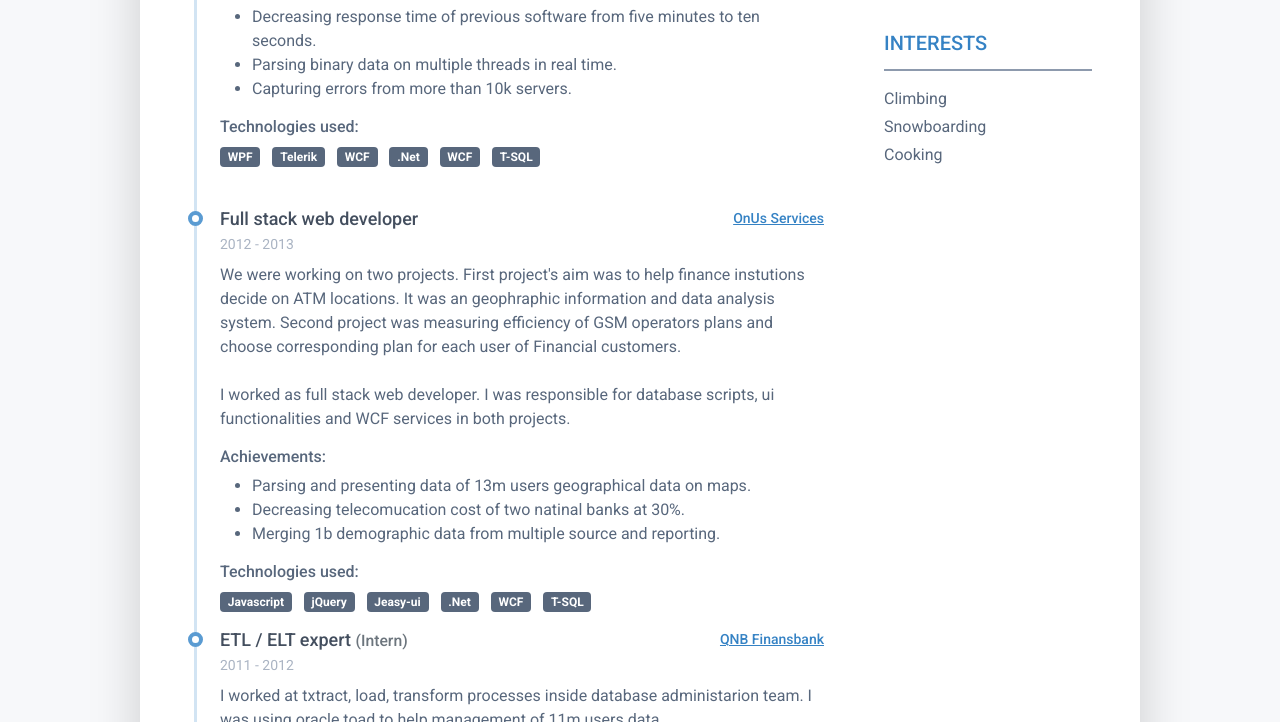
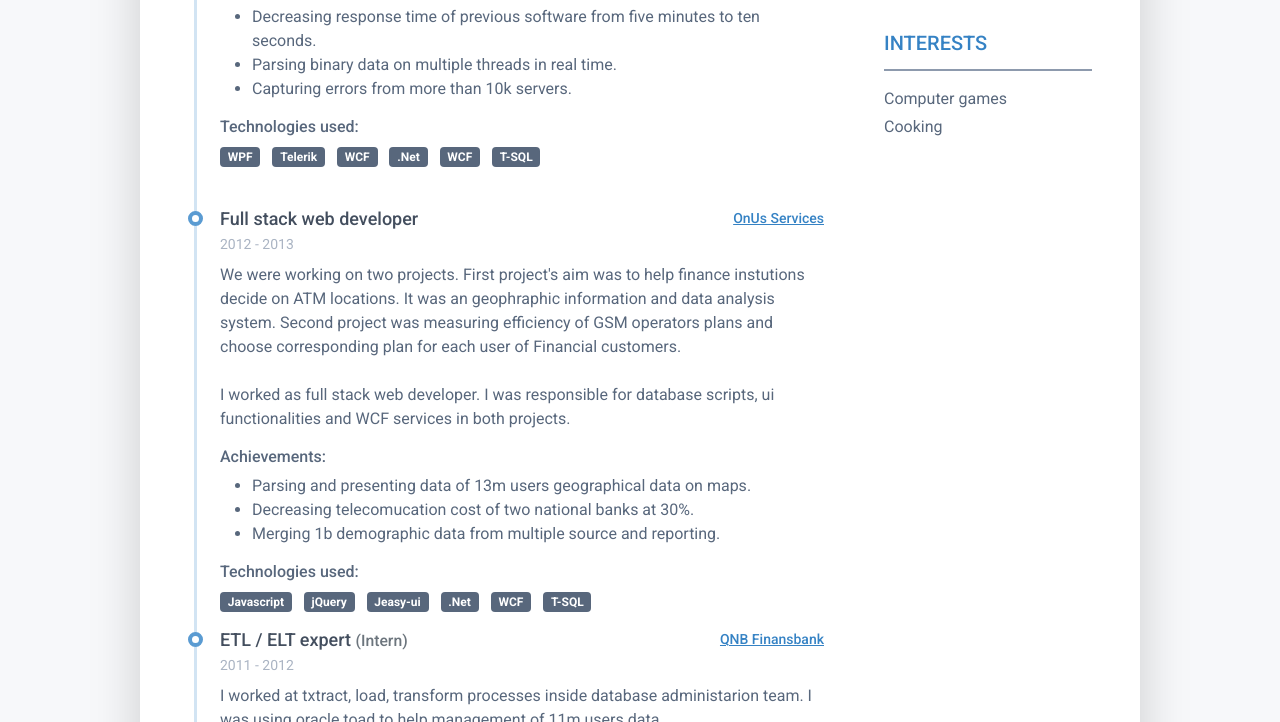
Before and after one commit to osmanraifgunes/osmanraifgunes.github.io, a plain HTML site: page index.html in a window 1280 px wide. Shown: the part 1720-2442 px from the top of the page. Drawn offline with Linux system fonts and the light colour scheme.

Commit message:
pdf update

```diff
--- a/index.html
+++ b/index.html
@@ -121,7 +121,7 @@
 											<h4 class="resume-timeline-item-desc-heading font-weight-bold">Achievements:
 											</h4>
 											<ul>
-												<li>Development of and exit with <a href="https://robotqa.com/" target="blank">RobotQA</a>.</li>
+												<li>Development of and exit with <a href="https://robotqa.com/" target="blank">RobotQA"</a>.</li>
 												<li>instantaneous tracement of more than 100 mobile devices at device park.</li>
 												<li>Test automation of more than 300 mobile apps.</li>
 												<li>Created test automation system without code writing using record/play techs .</li>
@@ -276,7 +276,7 @@
 											</h4>
 											<ul>
 												<li>Parsing and presenting data of 13m users geographical data on maps.</li>
-												<li>Decreasing telecomucation cost of two natinal banks at 30%.</li>
+												<li>Decreasing telecomucation cost of two national banks at 30%.</li>
 												<li>Merging 1b demographic data from multiple source and reporting.</li>
 											</ul>
 											<h4 class="resume-timeline-item-desc-heading font-weight-bold">Technologies
@@ -503,8 +503,7 @@
 							<h2 class="resume-section-title text-uppercase font-weight-bold pb-3 mb-3">Interests</h2>
 							<div class="resume-section-content">
 								<ul class="list-unstyled">
-									<li class="mb-1">Climbing</li>
-									<li class="mb-1">Snowboarding</li>
+									<li class="mb-1">Computer games</li>
 									<li class="mb-1">Cooking</li>
 								</ul>
 							</div>
```
Also changed, not shown: 2 other files.
